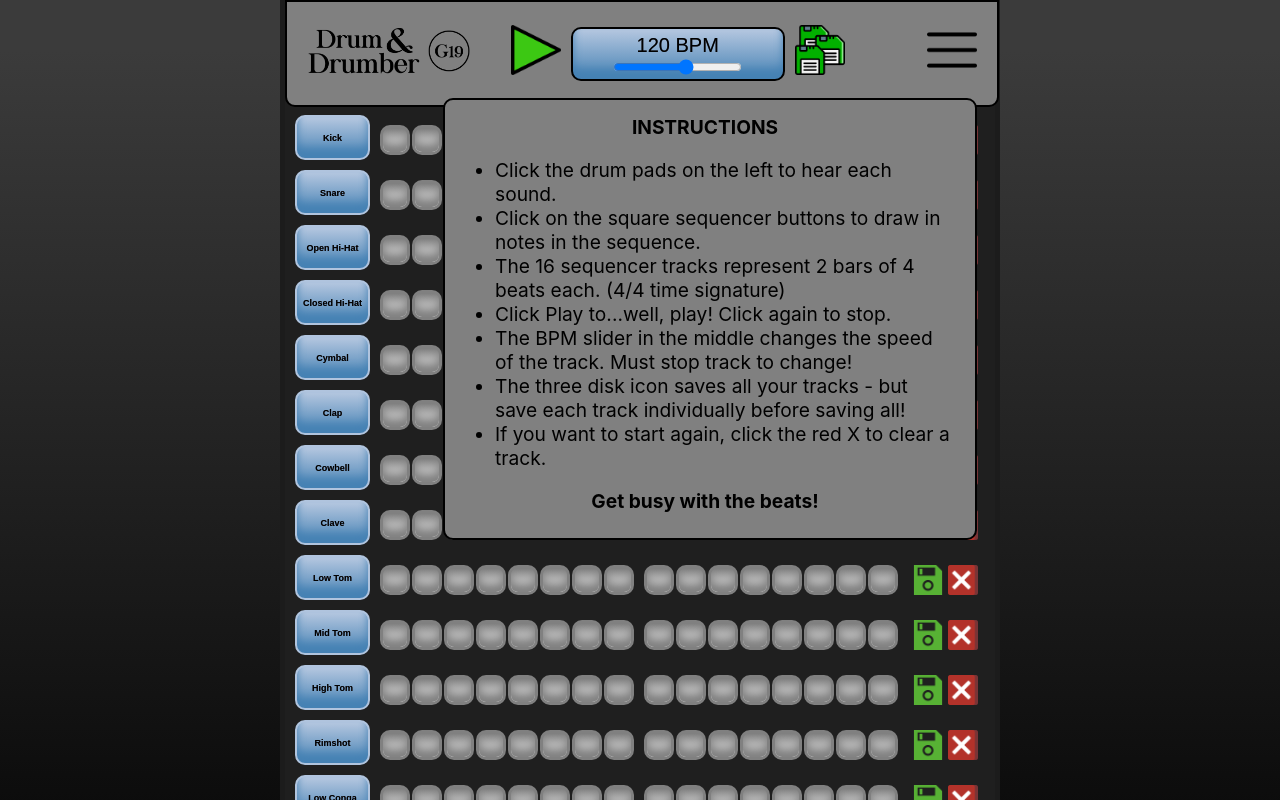
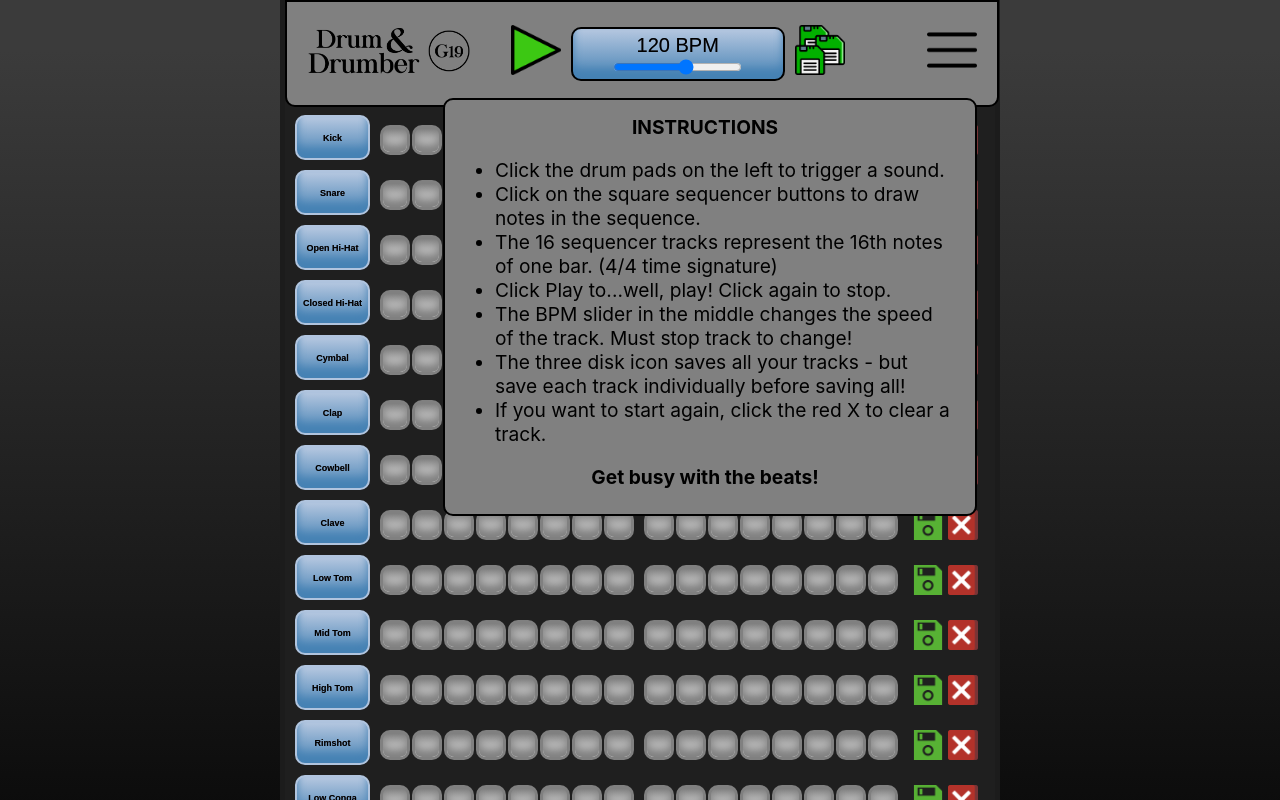
Before and after one commit to KeithC113/DrumKit-App, a React (Create React App) app in the folder client/: page / in a window 1280 px wide. Both pictures are taken after a click on the button 952 px from the left and 51 px from the top of the page. Shown: the top 800 px of the page. Built offline with nearby package versions, Linux system fonts and the light colour scheme.

Commit message:
Changes timing of app to 16th notes, changes instructions, updated gitignore for netlify.

```diff
--- a/client/src/Components/SequencerComponent.js
+++ b/client/src/Components/SequencerComponent.js
@@ -43,7 +43,7 @@ class SequencerContainer extends Component{
           step++;
           step %= numSteps;
         },
-        (60000 / this.props.bpm) / 2
+        (60000 / this.props.bpm) / 4
       );
     }
   }
--- a/client/src/Container/DrumMachineContainer.js
+++ b/client/src/Container/DrumMachineContainer.js
@@ -242,9 +242,9 @@ class DrumMachineContainer extends Component{
               <div className="content">
               <h4>INSTRUCTIONS</h4>
                 <ul>
-                  <li>Click the drum pads on the left to hear each sound.</li>
-                  <li>Click on the square sequencer buttons to draw in notes in the sequence.</li>
-                  <li>The 16 sequencer tracks represent 2 bars of 4 beats each. (4/4 time signature)</li>
+                  <li>Click the drum pads on the left to trigger a sound.</li>
+                  <li>Click on the square sequencer buttons to draw notes in the sequence.</li>
+                  <li>The 16 sequencer tracks represent the 16th notes of one bar. (4/4 time signature)</li>
                   <li>Click Play to...well, play! Click again to stop.</li>
                   <li>The BPM slider in the middle changes the speed of the track. Must stop track to change!</li>
                   <li>The three disk icon saves all your tracks - but save each track individually before saving all!</li>
```
Also changed, not shown: 1 other file (tests, documents, lock files or other folders).
